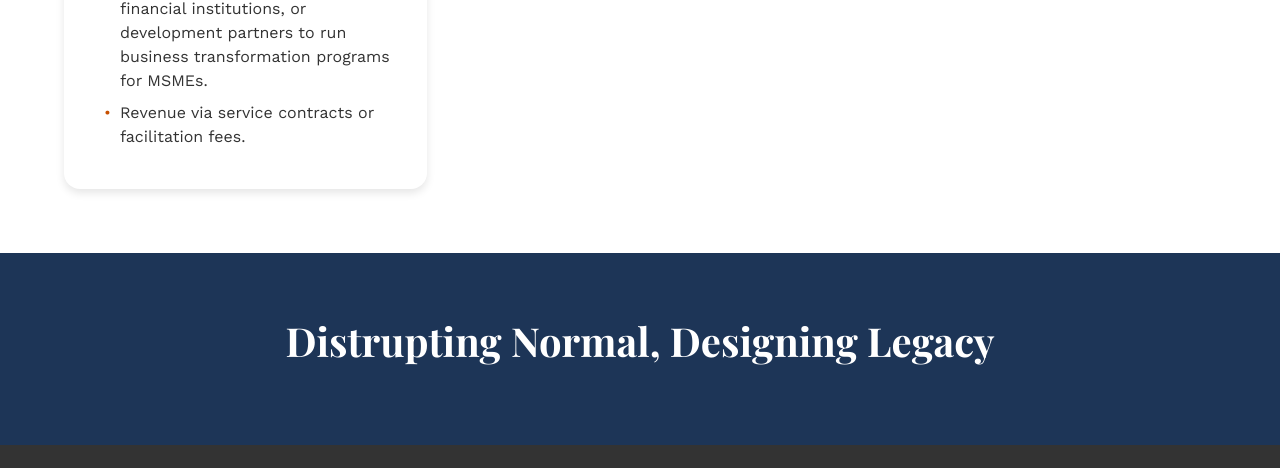
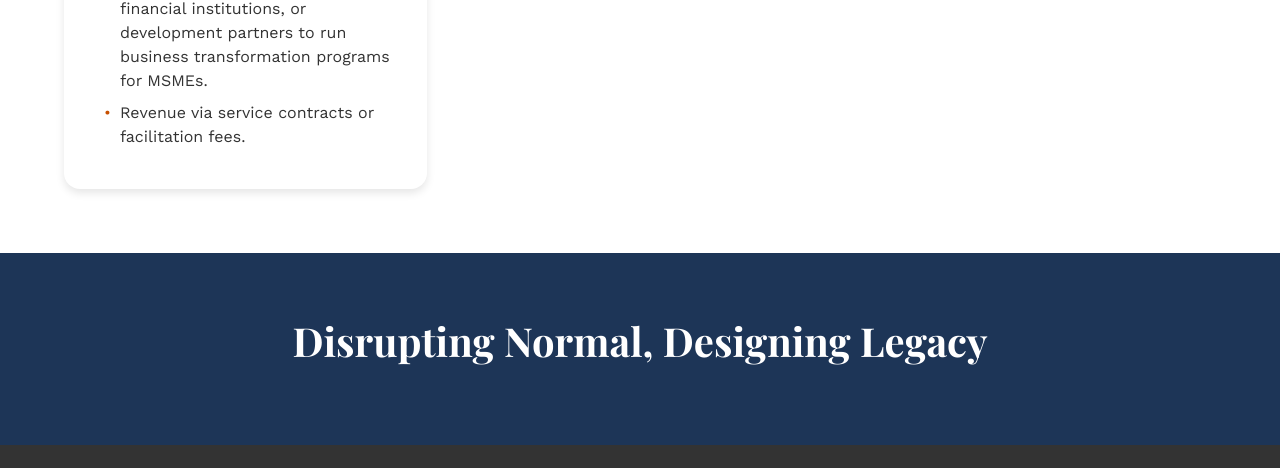
Before and after one commit to ItsEric24/ausum-group-website, a website built with Vite: page nexus.html in a window 1280 px wide. Shown: the part 2173-2641 px from the top of the page. Built offline with nearby package versions, Linux system fonts and the light colour scheme.

Commit message:
fixed typos in the website

```diff
--- a/nexus.html
+++ b/nexus.html
@@ -126,7 +126,7 @@
         <section class="cta section" id="contact">
             <div class="container">
                 <div class="cta-content">
-                    <h2>Distrupting Normal, Designing Legacy</h2>
+                    <h2>Disrupting Normal, Designing Legacy</h2>
                 </div>
             </div>
         </section>
```
Also changed, not shown: about.html (+1 -1 lines), appeals.html (+1 -1 lines).
